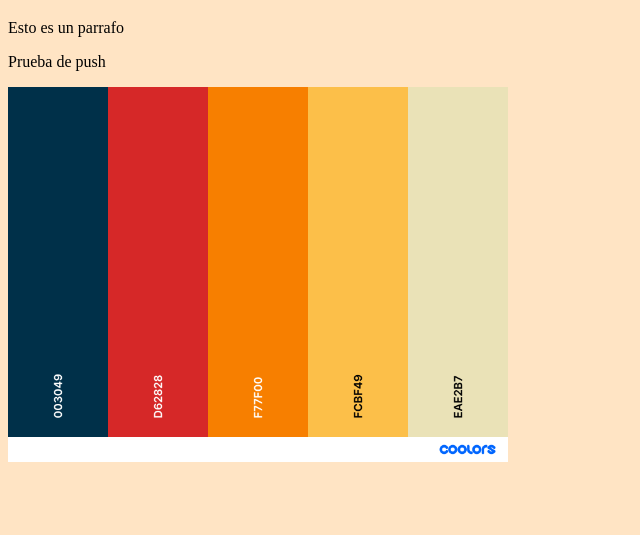
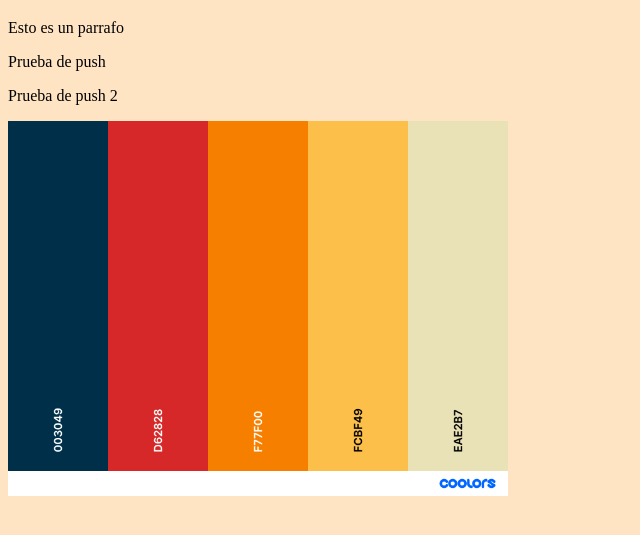
Before and after one commit to aa-amp/Fullstack2, a plain HTML site: page index.html in a window 1280 px wide. Shown: the part 61-596 px from the top of the page, without its empty margins (0-640 px from the left). Drawn offline with Linux system fonts and the light colour scheme.

Commit message:
Update index.html
probando segundo commit

```diff
--- a/index.html
+++ b/index.html
@@ -10,6 +10,8 @@
     <h1 class="titulo" > Prueba </h1>
     <p>Esto es un parrafo</p>
     <p>Prueba de push</p>
+    <p>Prueba de push 2 </p>
+
 
     <img src="Imagenes/palette.png" width="500px" alt="">
 </body>
```
